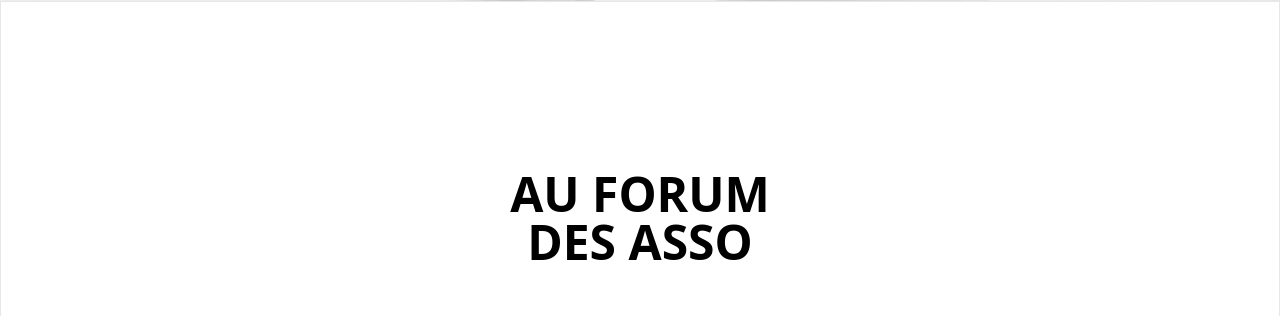
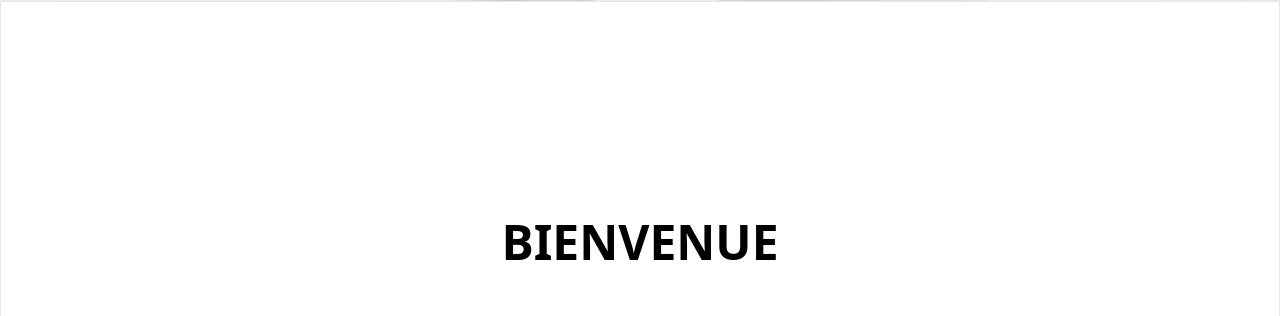
Before and after one commit to NoBrainSkull/nobrainskull.github.io, a plain HTML site: page index.html in a window 1280 px wide. Shown: the part 799-1115 px from the top of the page. Drawn offline with nearby package versions, Linux system fonts and the light colour scheme.

Commit message:
update hero text

```diff
--- a/index.html
+++ b/index.html
@@ -61,15 +61,13 @@
 			</div>
 
 			<div class="container flex flex-col items-center border">
-				<!-- Forum des asso -->
+				<!-- Hero Banner -->
 				<div class="container max-w-5xl">
 					<div class="h-screen flex flex-col justify-center gap-20 py-10" style="max-height:50rem;">
 						<div class="flex justify-center items-center w-full">
-							<h2 class="w-80 font-bold text-5xl text-center uppercase">Au Forum des Asso</h2>
+							<h2 class="w-80 font-bold text-5xl text-center uppercase">Bienvenue</h2>
 						</div>
 						<p class="px-8">
-						Nous avons été ravis de vous rencontrer au forum des associations de Capinghem !<br/><br/>
-
 						Si nous n'avons pas encore eu l'occasion de nous rencontrer : nous sommes le club de Jujutsu Traditionnel de Capinghem et nous venons tout juste de démarrer.<br/><br/>
 
 						Après 25 ans de pratique du Jujutsu, Sorian passe son brevet de professeur et nous décidons d'ouvrir un club pour proposer au village la pratique de notre art-martial à but non-compétitif. Passionnés et bénévoles, nous serions heureux que vous nous rejoignez dans l’aventure.<br/><br/>
```
